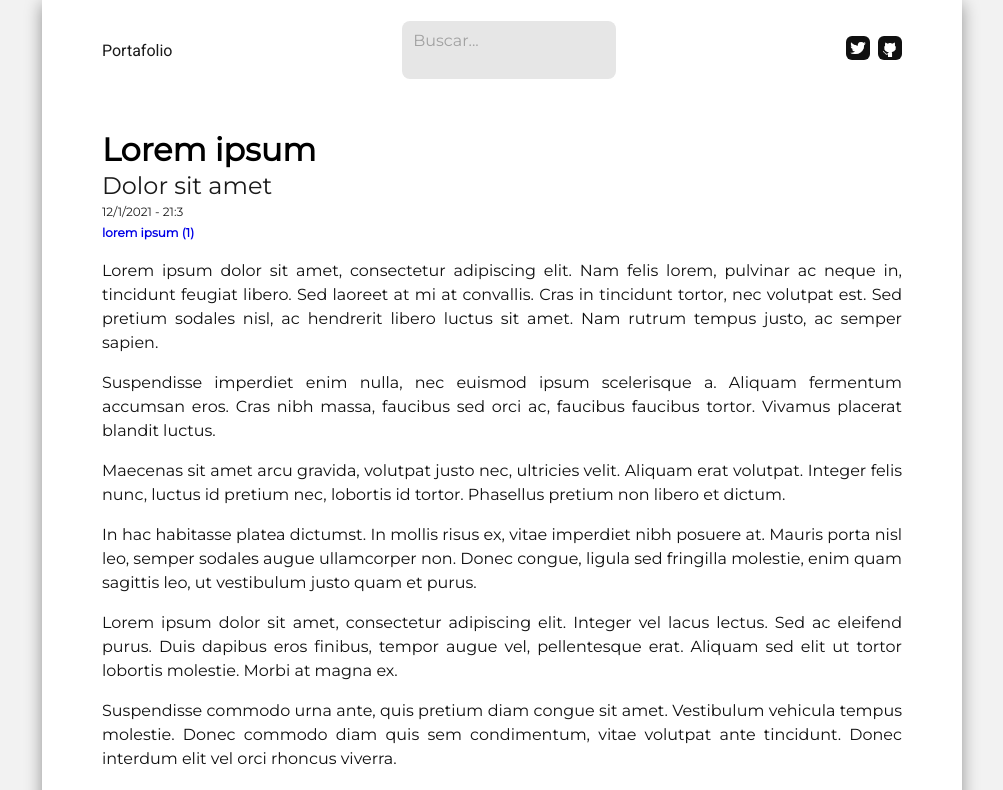
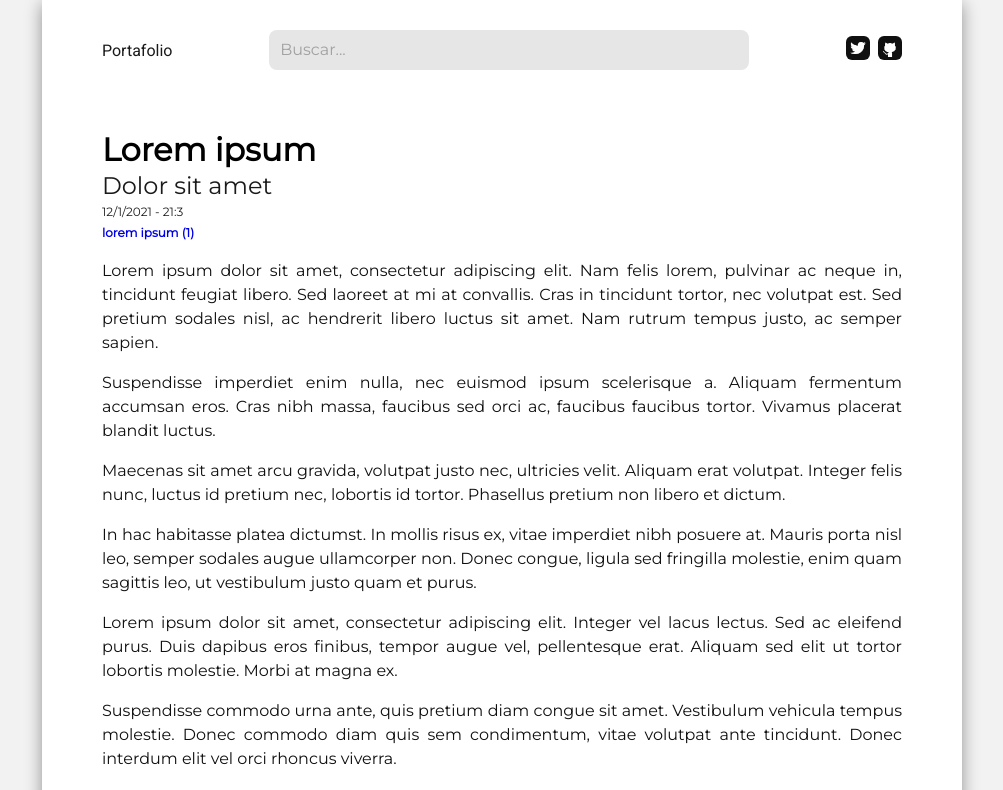
Before and after one commit to sgq995/sgq995.github.io, a React (Create React App) app: page / in a window 1280 px wide. Shown: the top 790 px of the page, without its empty margins (138-1141 px from the left). Built offline with nearby package versions, Linux system fonts and the light colour scheme.

Commit message:
feat: Navigation was made responsive

```diff
--- a/src/assets/styles/components/navigation/Nav.scss
+++ b/src/assets/styles/components/navigation/Nav.scss
@@ -46,6 +46,7 @@
 /* Medium devices (landscape tablets, 768px and up) */
 @media only screen and (min-width: 768px) {
   .Nav {
+    max-width: 320px;
     height: 100px;
   }
 
--- a/src/assets/styles/components/navigation/Search.scss
+++ b/src/assets/styles/components/navigation/Search.scss
@@ -1,4 +1,10 @@
+.Search__form {
+  width: 100%;
+}
+
 .Search__container {
+  box-sizing: border-box;
+
   padding: 8px;
 
   height: 40px;
@@ -14,6 +20,38 @@
 .Search__container--highlight {
   background-color: #fff;
   border: 1px solid #d3d3d3;
+}
+
+/* Small devices (portrait tablets and large phones, 600px and up) */
+@media only screen and (max-width: 768px) {
+  .Search__container,
+  .Search__form {
+    max-width: 180px;
+  }
+}
+
+/* Medium devices (landscape tablets, 768px and up) */
+@media only screen and (min-width: 768px) {
+  .Search__container,
+  .Search__form {
+    max-width: 250px;
+  }
+}
+
+/* Large devices (laptops/desktops, 992px and up) */
+@media only screen and (min-width: 992px) {
+  .Search__container,
+  .Search__form {
+    max-width: 320px;
+  }
+}
+
+/* Extra large devices (large laptops and desktops, 1200px and up) */
+@media only screen and (min-width: 1200px) {
+  .Search__container,
+  .Search__form {
+    max-width: 480px;
+  }
 }
 
 .Search__input {
--- a/src/components/navigation/Search.tsx
+++ b/src/components/navigation/Search.tsx
@@ -31,7 +31,10 @@ class Search extends React.Component {
 
   render() {
     return (
-      <form onSubmit={this.handleSubmit}>
+      <form
+        className="Search__form"
+        onSubmit={this.handleSubmit}
+      >
         <div
           ref={this.containerRef}
           className="Search__container"
```
